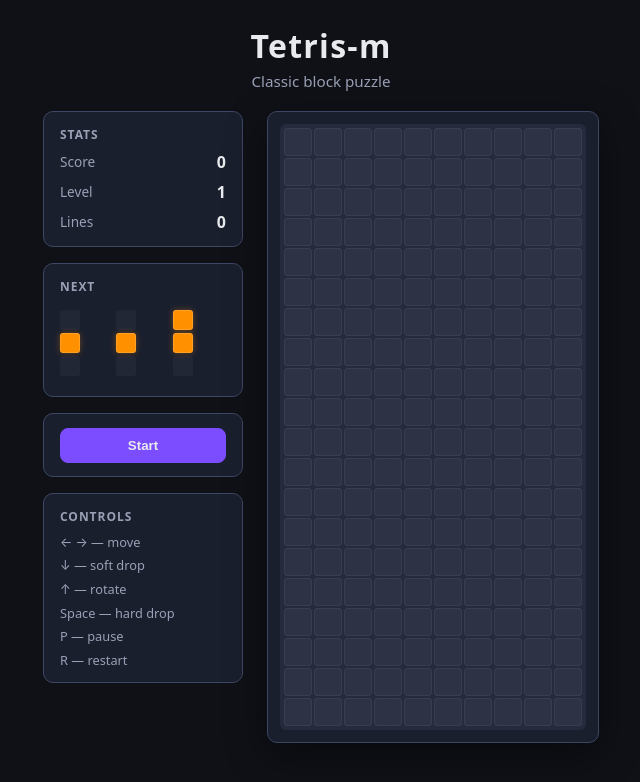
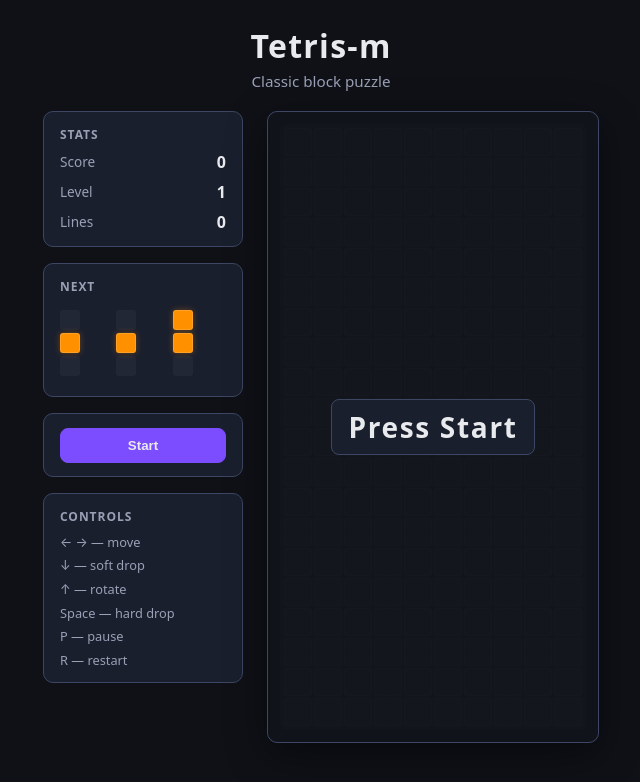
Before and after one commit to MAJOR2023/Tetris-m, a React (Vite) app: page / in a window 1280 px wide. Shown: the top 782 px of the page, without its empty margins (319-959 px from the left). Built offline with nearby package versions, Linux system fonts and the light colour scheme.

Commit message:
feat: add idle overlay prompting player to start

```diff
--- a/src/App.tsx
+++ b/src/App.tsx
@@ -2,6 +2,7 @@ import { Board } from './components/Board';
 import { ControlsHelp } from './components/ControlsHelp';
 import { GameControls } from './components/GameControls';
 import { GameOverOverlay } from './components/GameOverOverlay';
+import { IdleOverlay } from './components/IdleOverlay';
 import { PauseOverlay } from './components/PauseOverlay';
 import { NextPiece } from './components/NextPiece';
 import { StatsPanel } from './components/StatsPanel';
@@ -54,6 +55,7 @@ export default function App() {
         <section className="app__stage">
           <div className="board-wrap">
             <Board board={state.board} active={state.active} />
+            <IdleOverlay visible={state.status === 'idle'} />
             <GameOverOverlay visible={state.status === 'gameover'} />
             <PauseOverlay visible={state.status === 'paused'} />
           </div>
--- /dev/null
+++ b/src/components/IdleOverlay.tsx
@@ -0,0 +1,13 @@
+type Props = {
+  visible: boolean;
+};
+
+export function IdleOverlay({ visible }: Props) {
+  if (!visible) return null;
+
+  return (
+    <div className="idle-overlay">
+      <span>Press Start</span>
+    </div>
+  );
+}
--- a/src/styles/board.css
+++ b/src/styles/board.css
@@ -28,7 +28,8 @@
 }
 
 .game-over,
-.pause-overlay {
+.pause-overlay,
+.idle-overlay {
   position: absolute;
   inset: 0;
   display: flex;
@@ -44,7 +45,8 @@
 }
 
 .game-over span,
-.pause-overlay span {
+.pause-overlay span,
+.idle-overlay span {
   padding: 0.5rem 1rem;
   border: 1px solid var(--border);
   border-radius: 8px;
```
